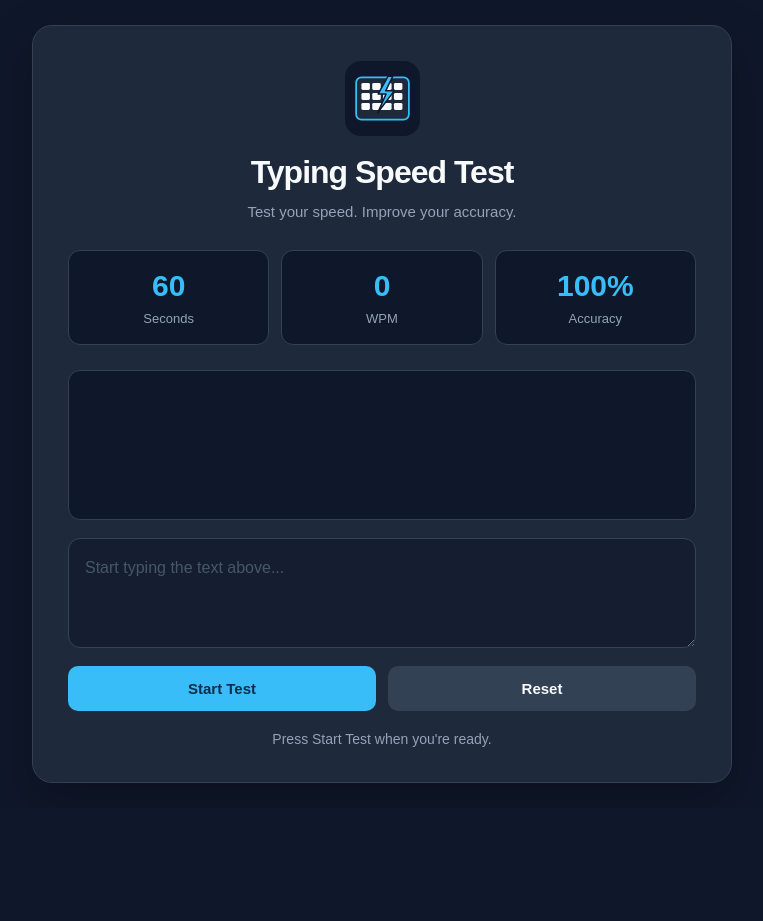
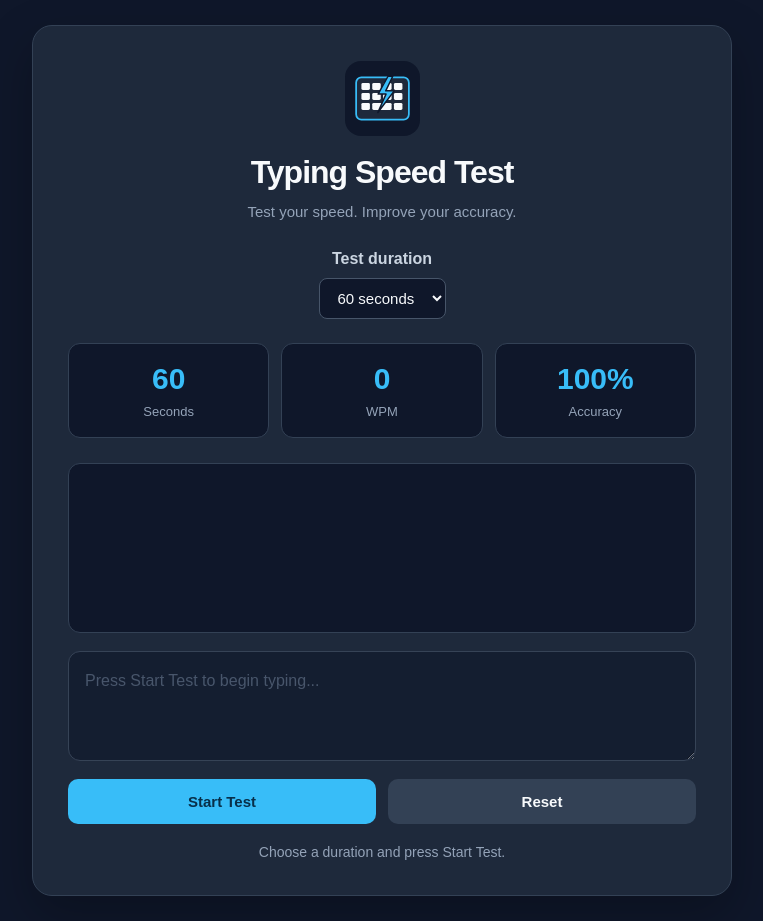
Before and after one commit to BenDaBeast12/typing-speed-test, a Python web app: template templates/index.html in a window 1280 px wide. Shown: the whole page, without its empty margins (258-1021 px from the left). Before the commit the page ends 783 px from the top, so only its background shows below. Run offline with Jinja, Linux system fonts and the light colour scheme; the template is opened without the code that fills it, so the values that code supplies are empty.

Commit message:
Enhance typing test with duration control and random words
Updated the description meta tag for improved clarity and added a duration control for the typing test. Enhanced the JavaScript logic to support random word generation and customizable test durations.

```diff
--- a/templates/index.html
+++ b/templates/index.html
@@ -5,7 +5,8 @@
     <meta charset="UTF-8">
     <meta name="viewport" content="width=device-width, initial-scale=1.0">
     <title>Typing Speed Test</title>
-    <meta name="description" content="Test your typing speed online. Measure your WPM and accuracy for free.">
+    <meta name="description" content="Test your typing speed for free with random words. Measure your WPM and accuracy with customizable test durations.">
+
     <link rel="icon" type="image/svg+xml" href="{{ url_for('static', filename='logo.svg') }}">
     <link rel="stylesheet" href="{{ url_for('static', filename='style.css') }}">
 
@@ -16,8 +17,53 @@
             height: 75px;
             margin: 0 auto 18px;
         }
+
+        .duration-control {
+            margin-bottom: 24px;
+            text-align: center;
+        }
+
+        .duration-control label {
+            display: block;
+            margin-bottom: 10px;
+            color: #cbd5e1;
+            font-weight: bold;
+        }
+
+        #duration {
+            padding: 10px 14px;
+            border: 1px solid #475569;
+            border-radius: 8px;
+            background: #0f172a;
+            color: #f8fafc;
+            font-size: 15px;
+        }
+
+        .text-display {
+            height: 170px;
+            overflow: hidden;
+            overflow-wrap: anywhere;
+        }
+
+        .text-display span {
+            margin-right: 5px;
+        }
+
+        .text-display span.current {
+            border-bottom: 2px solid #38bdf8;
+        }
+
+        .text-display span.correct {
+            color: #4ade80;
+        }
+
+        .text-display span.incorrect {
+            color: #f87171;
+            background: #7f1d1d;
+        }
     </style>
 </head>
+
 <body>
     <div class="container">
 
@@ -27,6 +73,17 @@
 
         <h1>Typing Speed Test</h1>
         <p class="subtitle">Test your speed. Improve your accuracy.</p>
+
+        <div class="duration-control">
+            <label for="duration">Test duration</label>
+            <select id="duration">
+                <option value="15">15 seconds</option>
+                <option value="30">30 seconds</option>
+                <option value="60" selected>60 seconds</option>
+                <option value="120">2 minutes</option>
+                <option value="300">5 minutes</option>
+            </select>
+        </div>
 
         <div class="stats">
             <div class="stat">
@@ -46,7 +103,7 @@
         <div id="text-display" class="text-display"></div>
 
         <textarea id="typing-input"
-                  placeholder="Start typing the text above..."
+                  placeholder="Press Start Test to begin typing..."
                   spellcheck="false"
                   autocomplete="off"
                   autocapitalize="off"
@@ -57,7 +114,7 @@
             <button id="reset-button" class="secondary">Reset</button>
         </div>
 
-        <p id="message">Press Start Test when you're ready.</p>
+        <p id="message">Choose a duration and press Start Test.</p>
 
         <div id="results" class="results" hidden>
             <h2>Test Complete!</h2>
@@ -69,94 +126,187 @@
     </div>
 
     <script>
-        const passages = [
-            "Learning to type quickly takes practice and patience. Focus on accuracy first, then gradually increase your speed. With regular practice, your typing skills will improve over time.",
-            "Technology helps people communicate, learn, and work more efficiently. Developing good typing habits can save time every day and make using a computer easier and more enjoyable.",
-            "Every great skill starts with small steps. Set a goal, practise consistently, and learn from your mistakes. Progress might be slow at first, but persistence makes a difference."
-        ];
+        const wordBank = (
+            "apple orange banana grape lemon melon peach pear cherry berry " +
+            "house window door table chair floor wall room garden street " +
+            "water river ocean lake mountain forest tree grass flower cloud " +
+            "sun moon star sky earth stone sand wind rain snow fire light " +
+            "computer keyboard screen mouse phone cable button website " +
+            "program code game player level score point skill practice " +
+            "school lesson student teacher book paper pencil answer question " +
+            "number letter word name place time day night morning evening " +
+            "happy quiet quick slow bright dark strong small large great " +
+            "green blue red yellow black white purple silver golden " +
+            "run walk jump move turn climb swim drive travel explore " +
+            "think learn build create write read speak listen watch " +
+            "music sound voice rhythm beat song story dream idea plan " +
+            "money price value market business profit growth future " +
+            "energy power speed focus effort progress result success " +
+            "family friend people person child world country city village " +
+            "bread cheese milk butter rice pasta pizza soup apple juice " +
+            "football tennis running cycling swimming fitness health " +
+            "science maths physics history language english memory logic " +
+            "open close start stop begin finish change choose follow " +
+            "random simple easy hard clear clean fresh cool warm cold " +
+            "fast smart clever calm brave kind honest careful ready " +
+            "forest desert island beach field path bridge tower castle " +
+            "train plane bus bicycle engine wheel road journey distance " +
+            "robot machine system network data signal digital online " +
+            "future present moment second minute hour week month year " +
+            "early late today tomorrow yesterday always never often " +
+            "above below under between around across forward backward " +
+            "greenhouse notebook backpack pocket jacket shoe shirt " +
+            "coffee tea breakfast lunch dinner kitchen plate spoon " +
+            "window mirror picture camera photo video image color shape " +
+            "circle square triangle line curve angle pattern design " +
+            "metal plastic wood glass paper cotton wool leather " +
+            "winter summer autumn spring season weather temperature " +
+            "rabbit tiger horse sheep cow goat bird eagle fish whale " +
+            "insect spider butterfly animal nature planet galaxy space " +
+            "rocket satellite astronaut science discovery experiment " +
+            "correct mistake error attempt challenge target record " +
+            "typing accuracy speed words letters hands fingers " +
+            "focus attention control reaction timing habit improvement"
+        ).split(/\s+/);
 
         const display = document.getElementById("text-display");
         const input = document.getElementById("typing-input");
         const timeDisplay = document.getElementById("time");
         const wpmDisplay = document.getElementById("wpm");
         const accuracyDisplay = document.getElementById("accuracy");
+        const durationSelect = document.getElementById("duration");
         const message = document.getElementById("message");
         const results = document.getElementById("results");
 
-        let passage = "";
+        let duration = 60;
         let timeLeft = 60;
         let timer = null;
         let started = false;
-        let testStartTime = 0;
+        let startTime = 0;
+        let words = [];
+        let typedCharacters = 0;
+        let correctCharacters = 0;
 
-        function showPassage() {
+        function randomWord() {
+            return wordBank[Math.floor(Math.random() * wordBank.length)];
+        }
+
+        function addWords(count = 100) {
+            const fragment = document.createDocumentFragment();
+
+            for (let i = 0; i < count; i++) {
+                const span = document.createElement("span");
+                span.textContent = randomWord();
+                words.push(span);
+                fragment.appendChild(span);
+            }
+
+            display.appendChild(fragment);
+        }
+
+        function generateInitialWords() {
             display.innerHTML = "";
-
-            passage.split("").forEach(char => {
-                const span = document.createElement("span");
-                span.textContent = char;
-                display.appendChild(span);
-            });
+            words = [];
+            addWords(100);
         }
 
         function updateStats() {
             if (!started) return;
 
             const typed = input.value;
-            const spans = display.querySelectorAll("span");
+            const elapsedMinutes = Math.max(
+                (Date.now() - startTime) / 60000,
+                1 / 60000
+            );
+
             let correct = 0;
 
-            spans.forEach((span, index) => {
-                if (index < typed.length) {
-                    if (typed[index] === passage[index]) {
-                        span.className = "correct";
-                        correct++;
-                    } else {
-                        span.className = "incorrect";
-                    }
-                } else {
-                    span.className = "";
-                }
+            words.forEach(span => {
+                span.classList.remove("current", "correct", "incorrect");
             });
 
-            const elapsed = Math.max((Date.now() - testStartTime) / 60000, 1 / 60);
-            const wpm = Math.round((correct / 5) / elapsed);
+            const expected = words.map(span => span.textContent).join(" ");
+            const typedWords = typed.split(" ");
+
+            // Add more words before the user reaches the end.
+            if (typed.length > expected.length - 200) {
+                addWords(100);
+            }
+
+            const updatedExpected = words.map(span => span.textContent).join(" ");
+
+            for (let i = 0; i < typed.length; i++) {
+                if (typed[i] === updatedExpected[i]) {
+                    correct++;
+                }
+            }
+
+            typedCharacters = typed.length;
+            correctCharacters = correct;
+
+            const wpm = Math.round((correct / 5) / elapsedMinutes);
             const accuracy = typed.length
-                ? Math.round(correct / typed.length * 100)
+                ? Math.round((correct / typed.length) * 100)
                 : 100;
 
             wpmDisplay.textContent = wpm;
             accuracyDisplay.textContent = accuracy + "%";
 
-            if (typed.length >= passage.length) {
-                finishTest();
+            const typedWordCount = typedWords.length;
+            const spans = words;
+
+            let characterPosition = 0;
+
+            for (let i = 0; i < spans.length; i++) {
+                const span = spans[i];
+                const word = span.textContent;
+                const wordStart = characterPosition;
+                const wordEnd = wordStart + word.length;
+
+                for (let j = wordStart; j < wordEnd; j++) {
+                    if (j < typed.length) {
+                        if (typed[j] === updatedExpected[j]) {
+                            span.classList.add("correct");
+                        } else {
+                            span.classList.add("incorrect");
+                        }
+                        break;
+                    }
+                }
+
+                if (typed.length >= wordStart && typed.length <= wordEnd) {
+                    span.classList.add("current");
+                    span.scrollIntoView({ block: "nearest", behavior: "smooth" });
+                }
+
+                characterPosition = wordEnd + 1;
             }
         }
 
         function startTest() {
             clearInterval(timer);
 
-            passage = passages[Math.floor(Math.random() * passages.length)];
-            timeLeft = 60;
+            duration = Number(durationSelect.value);
+            timeLeft = duration;
+            startTime = Date.now();
             started = true;
-            testStartTime = Date.now();
 
-            timeDisplay.textContent = "60";
+            timeDisplay.textContent = timeLeft;
             wpmDisplay.textContent = "0";
             accuracyDisplay.textContent = "100%";
             input.value = "";
             input.disabled = false;
-            input.maxLength = passage.length;
             results.hidden = true;
-            message.textContent = "Type the text as accurately as possible.";
+            durationSelect.disabled = true;
+            message.textContent = "Type the random words as quickly and accurately as possible.";
 
-            showPassage();
+            generateInitialWords();
             input.focus();
 
             timer = setInterval(() => {
                 timeLeft = Math.max(
                     0,
-                    60 - Math.floor((Date.now() - testStartTime) / 1000)
+                    duration - Math.floor((Date.now() - startTime) / 1000)
                 );
 
                 timeDisplay.textContent = timeLeft;
@@ -171,29 +321,25 @@
         function finishTest() {
             if (!started) return;
 
+            updateStats();
             started = false;
             clearInterval(timer);
             input.disabled = true;
+            durationSelect.disabled = false;
 
-            const typed = input.value;
-            let correct = 0;
-
-            for (let i = 0; i < typed.length; i++) {
-                if (typed[i] === passage[i]) correct++;
-            }
-
-            const elapsed = Math.max(
-                Math.min((Date.now() - testStartTime) / 60000, 1),
-                1 / 60
+            const elapsedMinutes = Math.max(
+                Math.min((Date.now() - startTime) / 60000, duration / 60),
+                1 / 60000
             );
 
-            document.getElementById("final-wpm").textContent =
-                Math.round((correct / 5) / elapsed);
+            const finalWpm = Math.round((correctCharacters / 5) / elapsedMinutes);
+            const finalAccuracy = typedCharacters
+                ? Math.round(correctCharacters / typedCharacters * 100)
+                : 100;
 
-            document.getElementById("final-accuracy").textContent =
-                (typed.length ? Math.round(correct / typed.length * 100) : 100) + "%";
-
-            document.getElementById("correct-chars").textContent = correct;
+            document.getElementById("final-wpm").textContent = finalWpm;
+            document.getElementById("final-accuracy").textContent = finalAccuracy + "%";
+            document.getElementById("correct-chars").textContent = correctCharacters;
 
             results.hidden = false;
             message.textContent = "Test finished.";
@@ -202,21 +348,26 @@
         function resetTest() {
             clearInterval(timer);
             started = false;
-            timeLeft = 60;
+            duration = Number(durationSelect.value);
+            timeLeft = duration;
 
-            timeDisplay.textContent = "60";
+            timeDisplay.textContent = duration;
             wpmDisplay.textContent = "0";
             accuracyDisplay.textContent = "100%";
 
             input.value = "";
             input.disabled = true;
+            durationSelect.disabled = false;
             display.innerHTML = "";
+            words = [];
             results.hidden = true;
 
-            message.textContent = "Press Start Test when you're ready.";
+            message.textContent = "Choose a duration and press Start Test.";
         }
 
+        durationSelect.addEventListener("change", resetTest);
         input.addEventListener("input", updateStats);
+
         document.getElementById("start-button").addEventListener("click", startTest);
         document.getElementById("reset-button").addEventListener("click", resetTest);
         document.getElementById("try-again-button").addEventListener("click", startTest);
```
